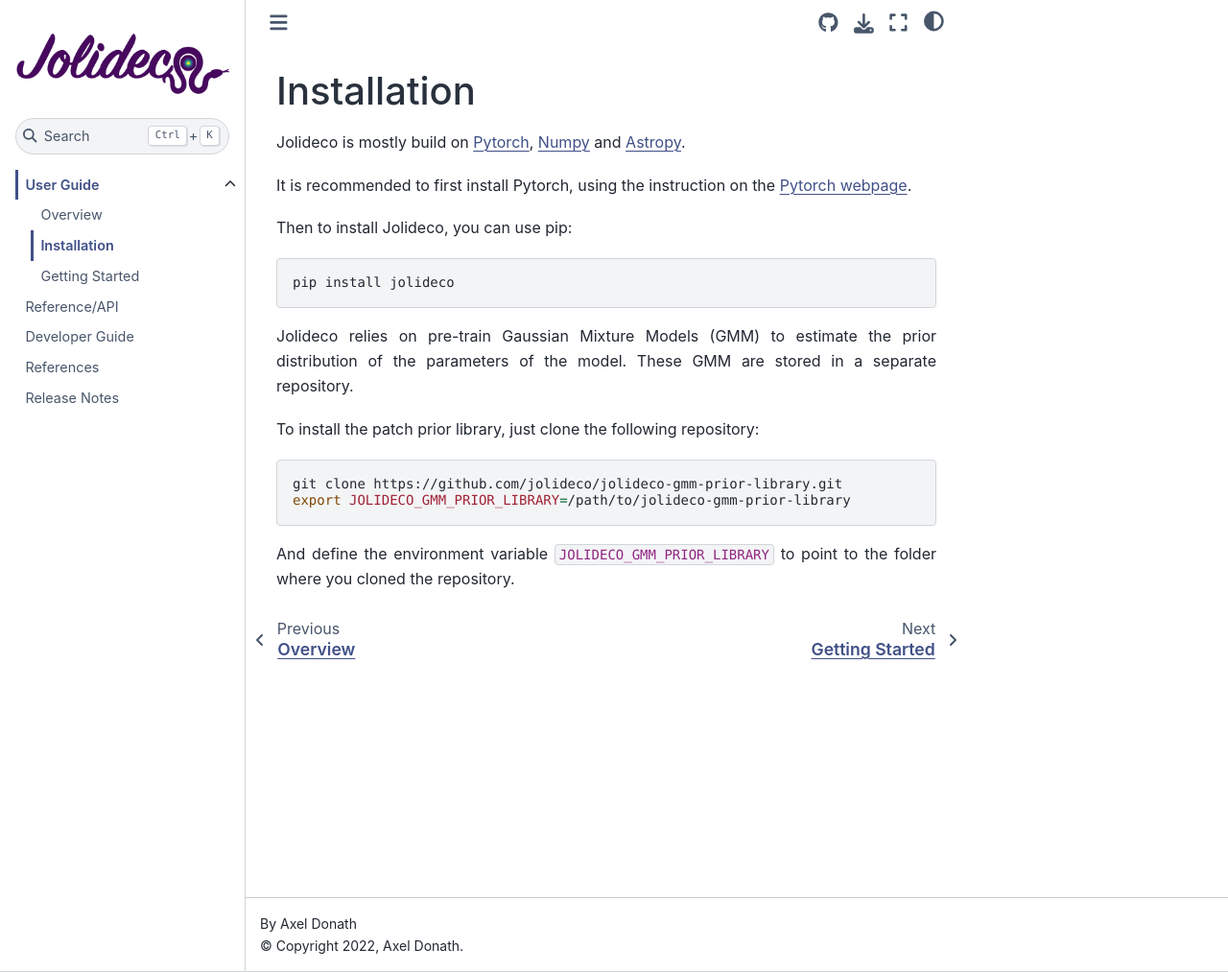
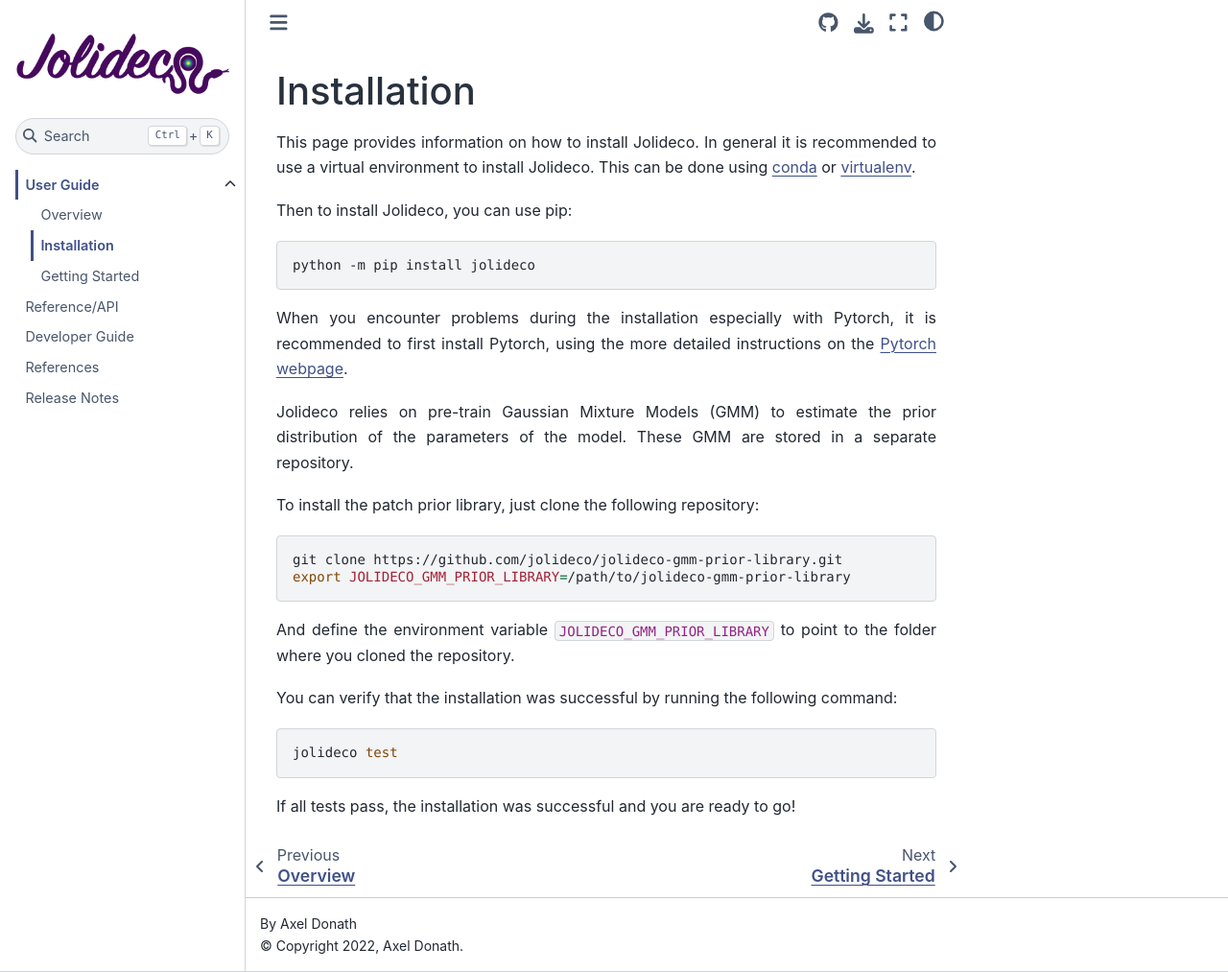
Before and after one commit to jolideco/jolideco, a Sphinx documentation site: the page built from docs/user/installation.rst, in a window 1280 px wide and 1013 px high. Shown: the whole window at 96% size. Built offline with Sphinx 7.4.7 and the Sphinx Book theme 1.1.4, drawn with Linux system fonts in a browser that asks for light colours; pages that are not in the unit, such as notebooks, are missing from menus; the version number could not be read and is left out.

Commit message:
Improve install instuctions

```diff
--- a/docs/user/installation.rst
+++ b/docs/user/installation.rst
@@ -2,16 +2,20 @@
 Installation
 ************
 
-Jolideco is mostly build on `Pytorch <https://pytorch.org>`_, `Numpy <https://numpy.org>`_ and `Astropy <https://www.astropy.org>`_.
-
-It is recommended to first install Pytorch, using the instruction on the `Pytorch webpage <https://pytorch.org/get-started/locally/#start-locally>`_.
-
+This page provides information on how to install Jolideco. In general it is
+recommended to use a virtual environment to install Jolideco. This can be done
+using `conda <https://docs.conda.io/en/latest/>`_ or `virtualenv <https://virtualenv.pypa.io/en/latest/>`_.
 
 Then to install Jolideco, you can use pip:
 
 .. code:: bash
 
-    pip install jolideco
+    python -m pip install jolideco
+
+When you encounter problems during the installation especially with
+Pytorch, it is recommended to first install Pytorch, using the
+more detailed instructions on the `Pytorch webpage <https://pytorch.org/get-started/locally/#start-locally>`_.
+
 
 Jolideco relies on pre-train Gaussian Mixture Models (GMM) to estimate the
 prior distribution of the parameters of the model. These GMM are stored in a
@@ -26,3 +30,12 @@
 
 And define the environment variable ``JOLIDECO_GMM_PRIOR_LIBRARY`` to point to the
 folder where you cloned the repository.
+
+You can verify that the installation was successful by running the following
+command:
+
+.. code:: bash
+
+    jolideco test
+
+If all tests pass, the installation was successful and you are ready to go!
--- a/docs/user/overview.rst
+++ b/docs/user/overview.rst
@@ -37,4 +37,7 @@
 parameters that can be tuned to improve the reconstruction.
 
 
+Jolideco is mostly build on `Pytorch <https://pytorch.org>`_, `Numpy <https://numpy.org>`_ and `Astropy <https://www.astropy.org>`_.
+
+
 Jolideco builds on ideas of :cite:t:`Zoran2011`, :cite:t:`Bouman2016` and :cite:t:`Ingaramo2014`.
```
